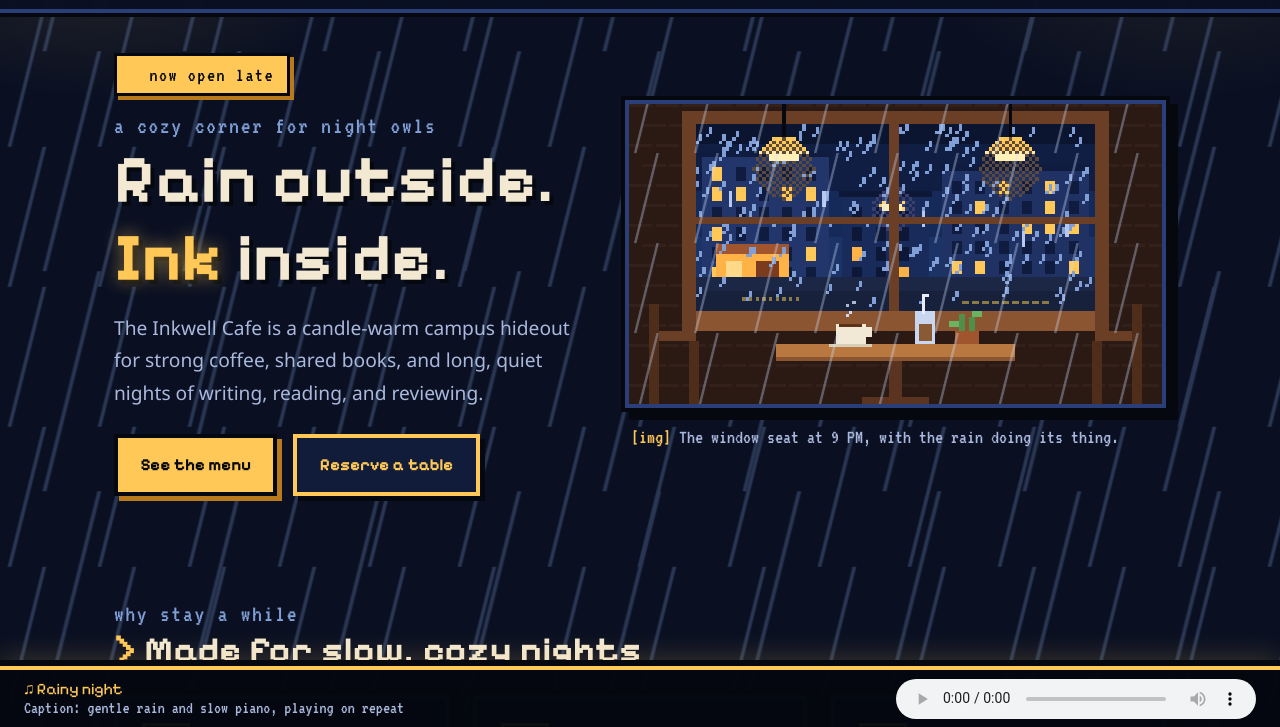
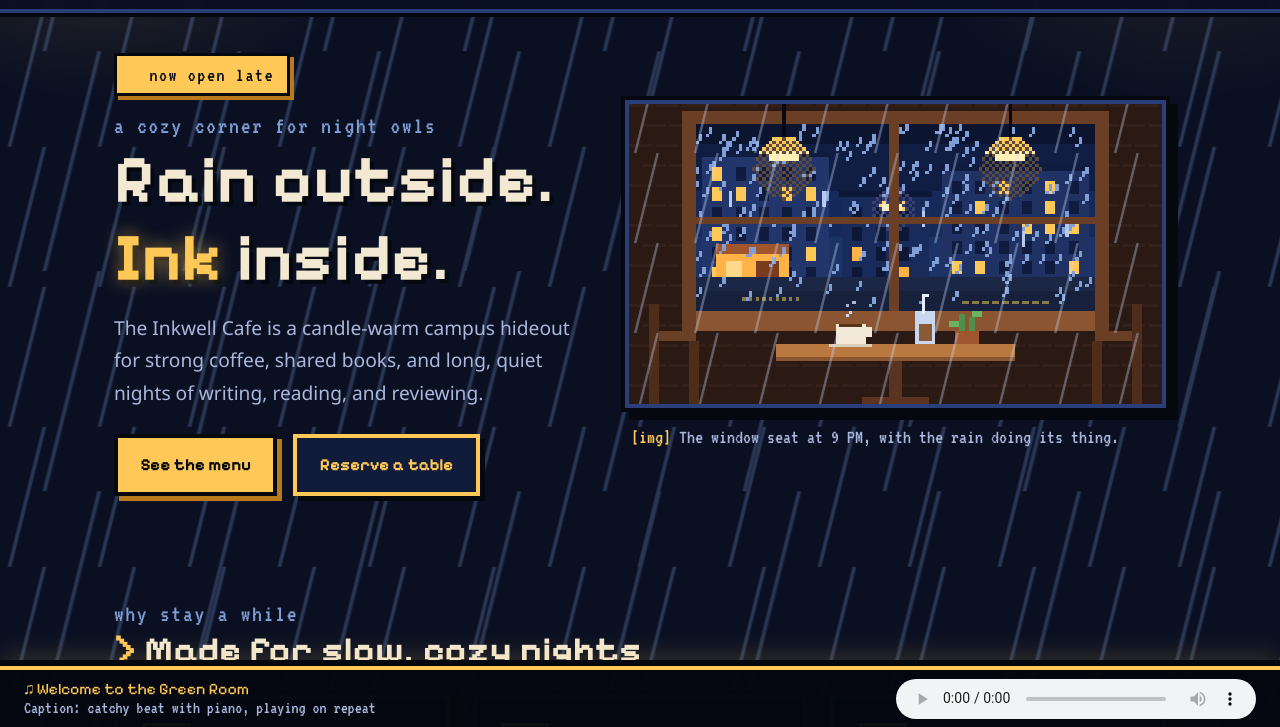
Before and after one commit to SamSofera/Mini-project, a plain HTML site: page index.html in a window 1280 px wide. Shown: the part 71-798 px from the top of the page. Drawn offline with Linux system fonts and the light colour scheme.

Commit message:
Update index.html

```diff
--- a/index.html
+++ b/index.html
@@ -128,8 +128,8 @@
 
   <aside class="sound-bar" aria-label="Background music player">
     <div class="sound-info">
-      <span class="sound-title">&#9835; Rainy night</span>
-      <span class="sound-caption">Caption: gentle rain and slow piano, playing on repeat</span>
+      <span class="sound-title">&#9835; Welcome to the Green Room</span>
+      <span class="sound-caption">Caption: catchy beat with piano, playing on repeat</span>
     </div>
     <audio id="bgm" controls autoplay loop preload="auto">
       <source src="media/Welcome to the Green Room - Toby Fox.mp3" type="audio/mp3">
```
